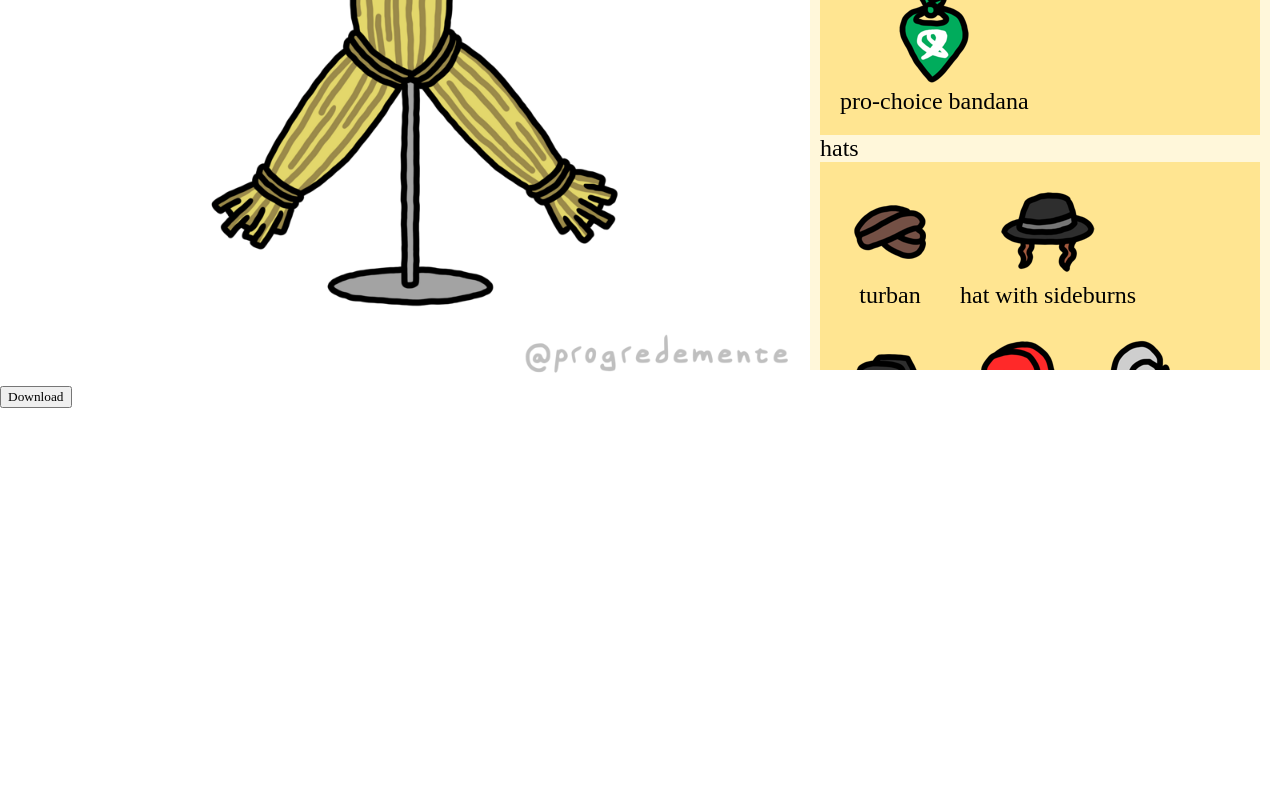
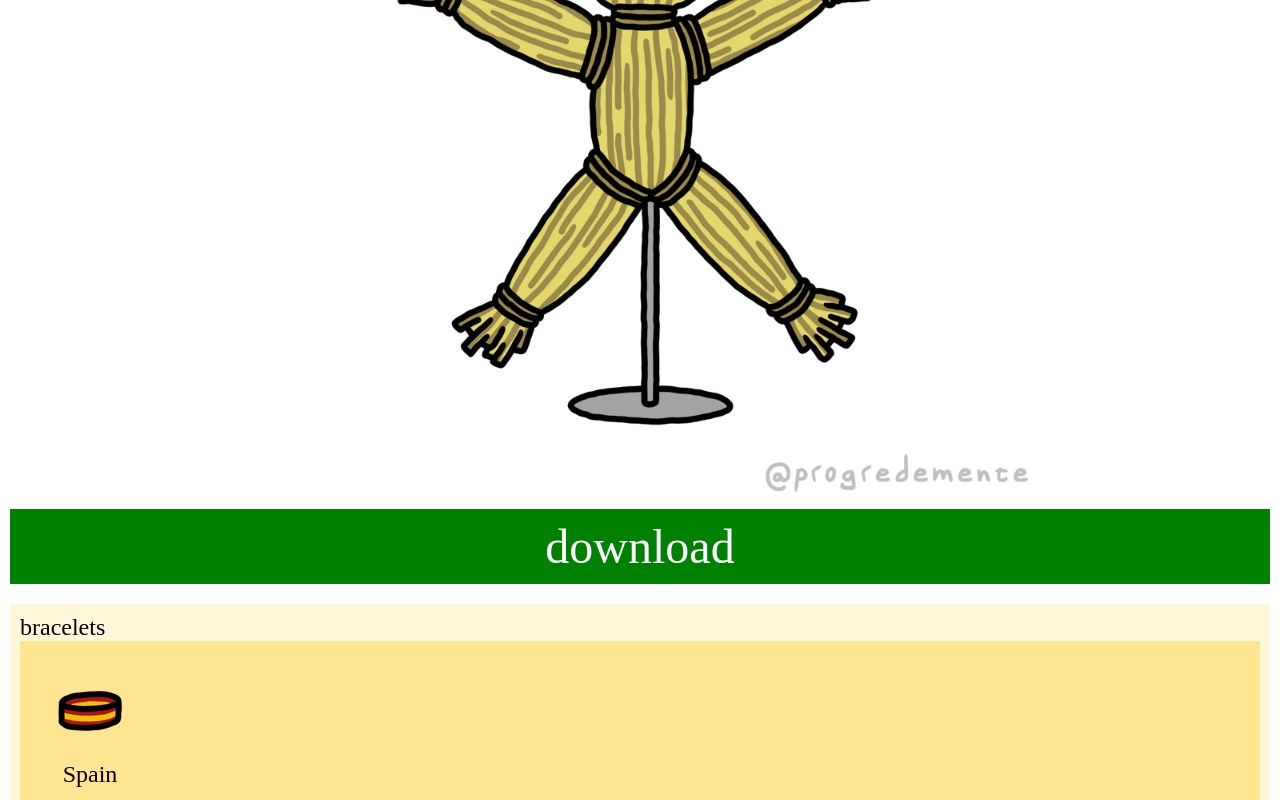
Before and after one commit to progredemente/strawman, a React (Create React App) app: page / in a window 1280 px wide. Shown: the part 420-1220 px from the top of the page. Before the commit the page ends 828 px from the top, so only its background shows below. Built offline with nearby package versions, Linux system fonts and the light colour scheme; a web font is replaced by a local one.

Commit message:
Different page widths fit

```diff
--- a/src/App.css
+++ b/src/App.css
@@ -7,3 +7,10 @@
 .app > *:last-child {
     flex-grow: 1;
 }
+
+@media all and (max-width: 1500px){
+    .app {
+        display: initial;
+        height: initial;
+    }
+}
--- a/src/App.js
+++ b/src/App.js
@@ -1,4 +1,4 @@
-import React, { Component, createRef } from 'react';
+import React, { Component } from 'react';
 import './App.css';
 import CanvasComponent from './CanvasComponent';
 import WardrobeComponent from './WardrobeComponent';
@@ -22,7 +22,6 @@ class App extends Component{
             wardrobe: this.getWardrobe(merge, config),
             lang: lang
         }
-        this.canvasRef = createRef();
     }
 
     getWardrobe(clothesOrigin, clothesDestination){
@@ -60,16 +59,11 @@ class App extends Component{
     render() {
         return (
             <div className="app">
-                <div>
-                    <CanvasComponent
-                        wardrobe={this.state.wardrobe}
-                        strawman={new ImageCropping(merge.strawman)}
-                        ref={this.canvasRef}
-                    ></CanvasComponent>
-                    <button onClick={() => {
-                        this.canvasRef.current.downloadImage();
-                    }}>Download</button>
-                </div>
+                <CanvasComponent
+                    wardrobe={this.state.wardrobe}
+                    strawman={new ImageCropping(merge.strawman)}
+                    lang={this.state.lang}
+                ></CanvasComponent>
                 <WardrobeComponent
                     wardrobe={this.state.wardrobe}
                     selectGarment={this.selectGarment}
--- /dev/null
+++ b/src/CanvasComponent.css
@@ -0,0 +1,18 @@
+.canvas-component {
+    display: flex;
+    flex-direction: column;
+}
+
+.canvas-component > canvas {
+    margin: 0 auto;
+}
+
+.download {
+    font-size: 2em;
+    background-color: green;
+    border: 0;
+    color: white;
+    margin: 10px;
+    padding: 10px;
+    text-align: center;
+}
--- a/src/CanvasComponent.js
+++ b/src/CanvasComponent.js
@@ -1,5 +1,7 @@
 import React, { Component, createRef } from 'react';
+import './CanvasComponent.css';
 import Garment from './Garment';
+import i18n from './i18n';
 
 class CanvasComponent extends Component{
 
@@ -7,12 +9,18 @@ class CanvasComponent extends Component{
         super(props);
         this.side = this.props.strawman.h;
         this.canvas = createRef();
-        this.scaleFactor = 1.25;
         this.img = new Image();
         this.img.src = "./merge.png";
+        this.maxScaleFactor = 1.25;
+        this.state = {
+            scaleFactor: this.getScaleFactor()
+        }
     }
 
     componentDidMount() {
+        window.addEventListener("resize", () => {
+            this.setState({scaleFactor: this.getScaleFactor()});
+        })
         this.img.onload = () => {
             this.drawCanvas();
         }
@@ -24,21 +32,32 @@ class CanvasComponent extends Component{
 
     render() {
         return (
-            <canvas ref={this.canvas} width={this.side / this.scaleFactor} height={this.side / this.scaleFactor}/>
+            <div className="canvas-component">
+                <h1>{i18n["strawman"][this.props.lang]}</h1>
+                <canvas ref={this.canvas} width={this.side / this.state.scaleFactor} height={this.side / this.state.scaleFactor}/>
+                <div className="download" onClick={() => {
+                    this.downloadImage();
+                }}>{i18n["download"][this.props.lang]}</div>
+            </div>
         );
     }
 
     drawCanvas() {
+        let tempCanvas = this.getTempCanvas();
+
+        let realContext = this.canvas.current.getContext("2d");
+        realContext.clearRect(0, 0, this.side / this.state.scaleFactor, this.side / this.state.scaleFactor);
+        realContext.drawImage(tempCanvas, 0, 0, this.side / this.state.scaleFactor, this.side / this.state.scaleFactor);
+    }
+
+    getTempCanvas() {
         let tempCanvas = document.createElement("canvas");
         tempCanvas.width = this.side;
         tempCanvas.height = this.side;
         let tempContext = tempCanvas.getContext("2d");
         this.drawImage(this.props.strawman, this.props.strawman, tempContext);
         this.drawWardrobe(this.props.wardrobe, tempContext);
-
-        let realContext = this.canvas.current.getContext("2d");
-        realContext.clearRect(0, 0, this.side / this.scaleFactor, this.side / this.scaleFactor);
-        realContext.drawImage(tempCanvas, 0, 0, this.side / this.scaleFactor, this.side / this.scaleFactor);
+        return tempCanvas;
     }
 
     drawWardrobe(wardrobe, context){
@@ -69,13 +88,20 @@ class CanvasComponent extends Component{
     downloadImage(){
         let link = document.createElement('a');
         link.download = 'strawman.png';
-        let canvas = this.canvas.current;
+        let canvas = this.getTempCanvas();
         canvas.toBlob((blob) => {
             let url = URL.createObjectURL(blob);
             link.href = url;
             link.click();
         })
     }
+
+    getScaleFactor(){
+        if(window.innerWidth < this.side / this.maxScaleFactor){
+            return this.side / window.innerWidth;
+        }
+        return this.maxScaleFactor;
+    }
 }
 
 export default CanvasComponent;
--- a/src/WardrobeComponent.css
+++ b/src/WardrobeComponent.css
@@ -8,4 +8,10 @@
 .category > .content {
     background-color: rgb(255, 229, 145);
     padding: 10px;
+    overflow-x: auto;
+    white-space: nowrap;
 }
+
+.category:not(:last-child) {
+    margin-bottom: 10px;
+}
--- a/src/i18n.json
+++ b/src/i18n.json
@@ -1,4 +1,12 @@
 {
+    "strawman": {
+        "en": "straw man",
+        "es": "hombre de paja"
+    },
+    "download": {
+        "en": "download",
+        "es": "descargar"
+    },
     "hats": {
         "en": "hats",
         "es": "gorros"
```
